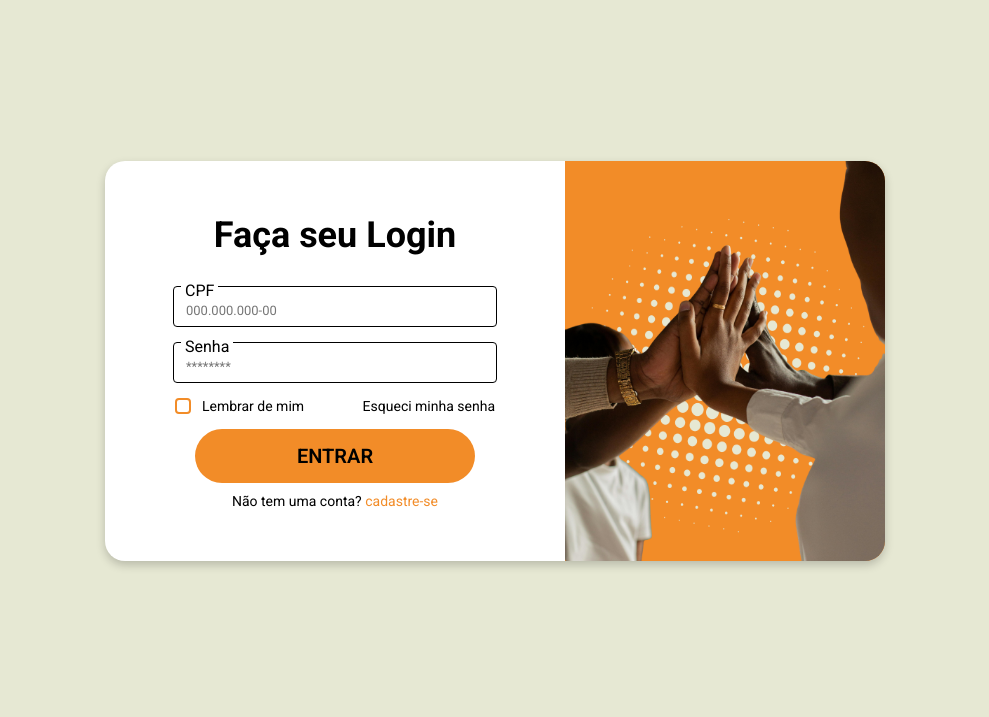
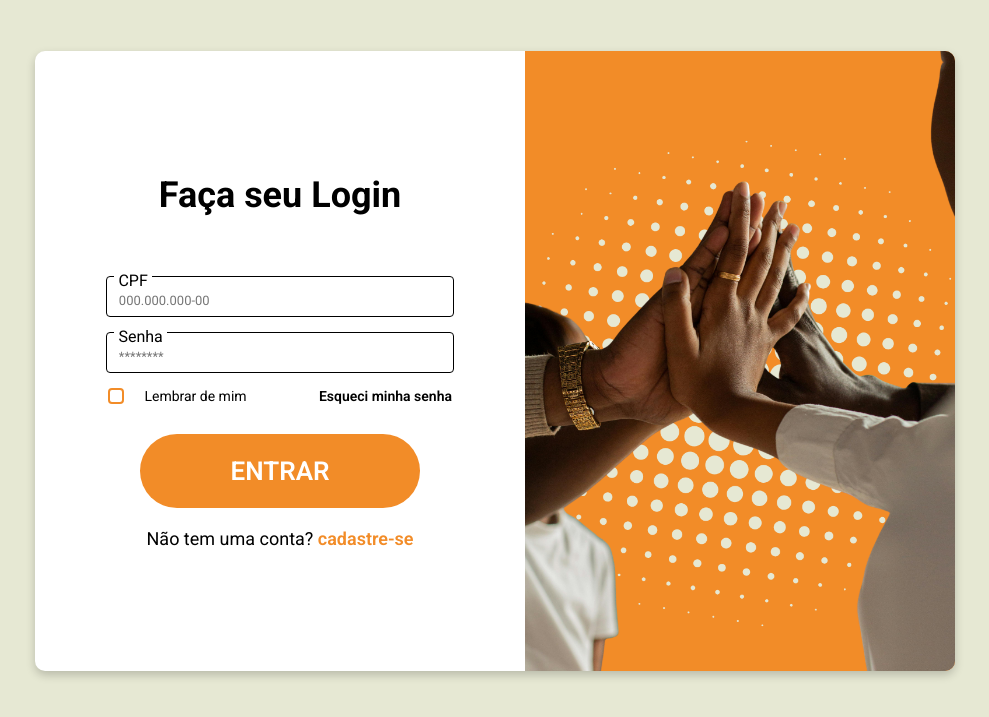
Before and after one commit to SophiaMartini/HR-SYSTEM, a PHP site: page /login.html in a window 1280 px wide. Shown: the part 39-756 px from the top of the page, without its empty margins (145-1134 px from the left). Run offline with PHP 8.4, Linux system fonts and the light colour scheme.

Commit message:
alterando coisas minimas de estilização

```diff
--- a/src/css/login.css
+++ b/src/css/login.css
@@ -4,12 +4,13 @@ body {
 
 a {
     text-decoration: none;
+    font-weight: 600;
     color: #f28c28;
 }
 
 p {
-    margin-top: 10px;
-    font-size: 14px;
+    margin-top: 20px;
+    font-size: 18px;
 }
 
 #header-login {
@@ -41,18 +42,18 @@ p {
 .formulario-de-entrada {
     margin: 10px 20px;
     display: flex;
-    width: 100vh;
-    max-width:  780px;
-    max-height: 520px;
+    width: 100%;
+    max-width: 920px;
+    height: 620px;
     background-color: #fff;
-    border-radius: 20px;
+    border-radius: 10px;
     box-shadow: 0 4px 10px rgba(0,0,0,0.2);
     overflow: hidden;
 }
 
 .formulario-de-entrada h1 {
     font-size: 36px;
-    margin-bottom: 30px;
+    margin-bottom: 60px;
 }
 
 
@@ -162,8 +163,8 @@ form {
 
 .img {
     flex: 1;
-    max-width: 320px;
-    max-height: 450px;
+    max-width: 500px;
+    max-height: 620px;
     display: flex;
     align-items: center;
     justify-content: center;
@@ -172,24 +173,22 @@ form {
 
 .img img {
     margin: 0px 0px 0 auto;
-    width: 320px;
-    height: 400px;
-    max-height: 450px;
-
+    width: 100%;
+    height: 620px;
+    object-fit: cover;
 }
 
 #btn-login {
-    background-color: #f28c28;
-    width: 70%;
-    padding: 15px 50px;
-    margin-top: 15px;
-    border: none;
-    border-radius: 50px;
-    font-size: 20px;
-    font-weight: 600;
-    cursor: pointer;
+    display: flex;
+    justify-self: center;
+    padding: 22px 90px;
+    background:#f28c28;
+    color: white;
+    font-size: 26px;
+    margin-top: 30px;
+    border-radius: 100px;
+    transition: background-color 0.3s ease;
 }
 #btn-login:hover {
-    background-color: #f27228;
-    transform:scale(101%);;
+    background-color: #e65100;
 }
--- a/src/css/reset.css
+++ b/src/css/reset.css
@@ -31,6 +31,12 @@ a {
     -webkit-tap-highlight-color: rgba(0, 0, 0, 0);
     text-decoration: none;
     color: #fff
+}
+
+button {
+    font-weight: 600;
+    border: none;
+    cursor: pointer;
 }
 
 h1 {
```
Also changed, not shown: src/css/cadastro.css (+2 -8 lines).
